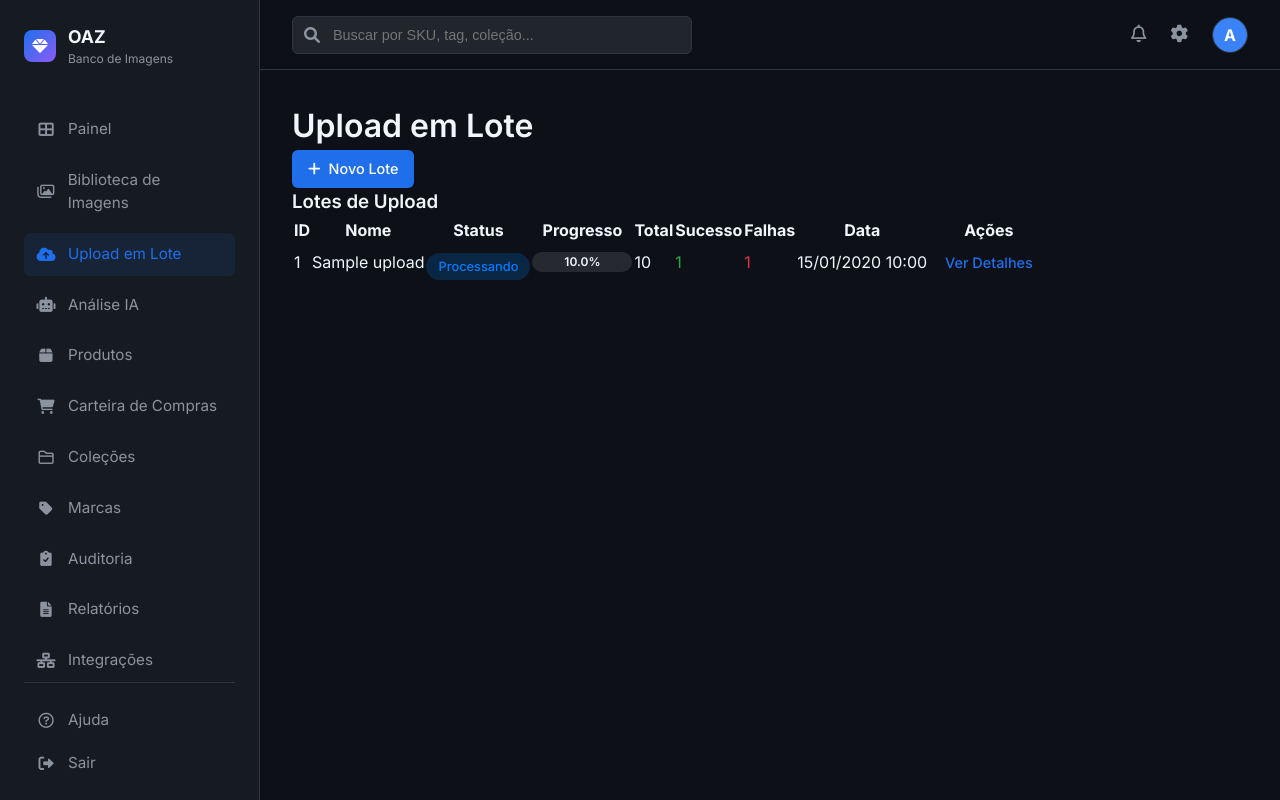
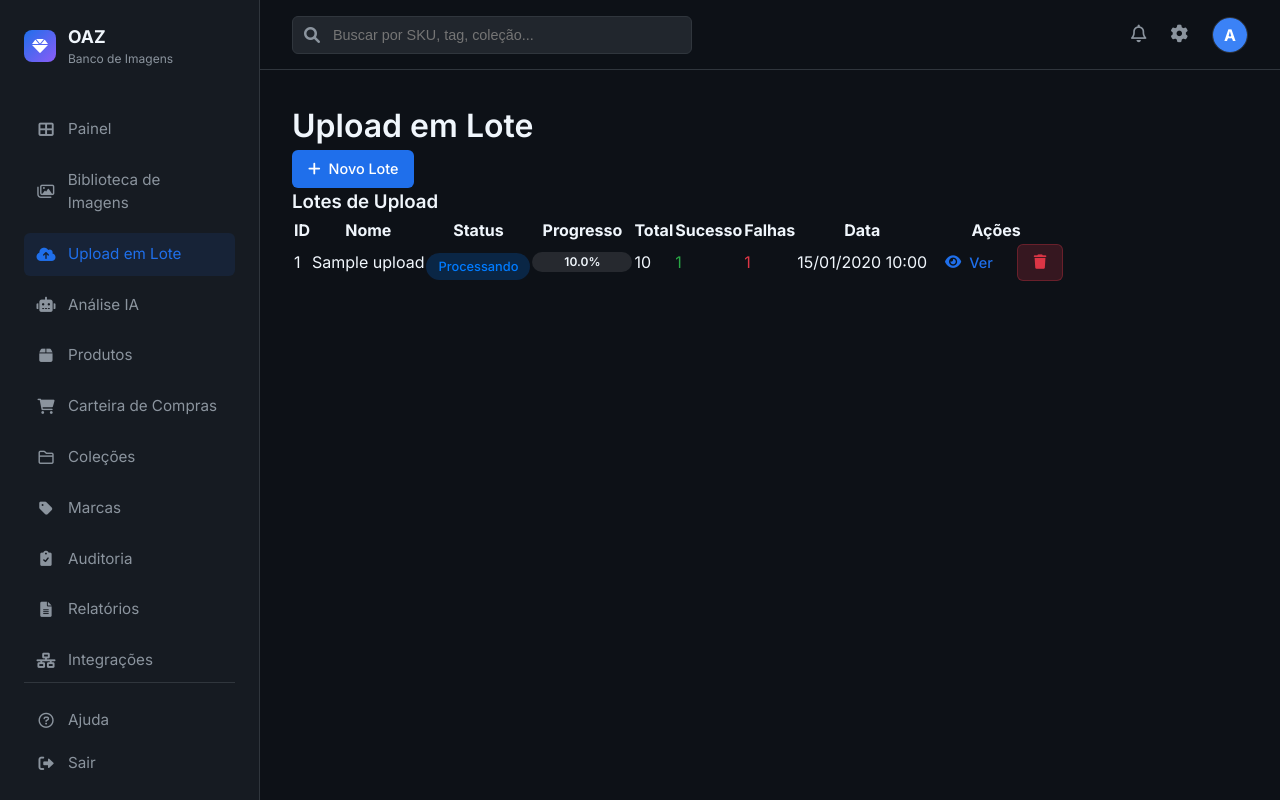
Before and after one commit to Ronaldmtt/Banco_Imagem_OAZ, a Flask app: page /batch in a window 1280 px wide. Run offline with Flask 3, Linux system fonts and the light colour scheme; a user stored in the database is signed in; tables that the repository leaves empty hold one stand-in row (values such as "Sample post").

Commit message:
Add ability to delete batches and improve batch status display
Adds a DELETE endpoint for batch deletion, updates the batch index template to include a delete button and styling for batch statuses, and removes a stuck batch.

Replit-Commit-Author: Agent
Replit-Commit-Session-Id: 879dccfa-2914-4a50-bb94-84efa9af2ba4
Replit-Commit-Checkpoint-Type: full_checkpoint
Replit-Commit-Event-Id: e64163a9-b29c-488b-b1ad-2eecadf0d2ec
Replit-Commit-Screenshot-Url: https://storage.googleapis.com/screenshot-production-us-central1/f8e27590-5a3c-442a-9e70-e5a30ac258d3/879dccfa-2914-4a50-bb94-84efa9af2ba4/15KwEYG
Replit-Helium-Checkpoint-Created: true

```diff
--- a/app.py
+++ b/app.py
@@ -3217,6 +3217,34 @@ def batch_upload_file():
     except Exception as e:
         return jsonify({'error': str(e)}), 500
 
+@app.route('/batch/<int:batch_id>/delete', methods=['DELETE'])
+@login_required
+def batch_delete(batch_id):
+    """Exclui um lote e todos os seus itens"""
+    batch = BatchUpload.query.get_or_404(batch_id)
+
+    if batch.usuario_id != current_user.id and not current_user.is_admin:
+        return jsonify({'error': 'Sem permissão para excluir este lote'}), 403
+
+    try:
+        items = BatchItem.query.filter_by(batch_id=batch_id).all()
+        for item in items:
+            if item.received_path and os.path.exists(item.received_path):
+                try:
+                    os.remove(item.received_path)
+                except:
+                    pass
+
+        BatchItem.query.filter_by(batch_id=batch_id).delete()
+        db.session.delete(batch)
+        db.session.commit()
+
+        return jsonify({'success': True, 'message': 'Lote excluído com sucesso'})
+
+    except Exception as e:
+        db.session.rollback()
+        return jsonify({'error': str(e)}), 500
+
 @app.route('/batch/<int:batch_id>')
 @login_required
 def batch_detail(batch_id):
--- a/templates/batch/index.html
+++ b/templates/batch/index.html
@@ -50,10 +50,13 @@
                     <td class="text-success">{{ batch.sucesso }}</td>
                     <td class="text-danger">{{ batch.falhas }}</td>
                     <td>{{ batch.created_at.strftime('%d/%m/%Y %H:%M') if batch.created_at else '-' }}</td>
-                    <td>
+                    <td class="actions-cell">
                         <a href="{{ url_for('batch_detail', batch_id=batch.id) }}" class="btn btn-sm btn-secondary">
-                            Ver Detalhes
+                            <i class="fas fa-eye"></i> Ver
                         </a>
+                        <button class="btn btn-sm btn-danger" onclick="deleteBatch({{ batch.id }}, '{{ batch.nome or 'Lote ' ~ batch.id }}')">
+                            <i class="fas fa-trash"></i>
+                        </button>
                     </td>
                 </tr>
                 {% endfor %}
@@ -117,5 +120,45 @@
 }
 .text-success { color: #28a745; }
 .text-danger { color: #dc3545; }
+.actions-cell {
+    display: flex;
+    gap: 8px;
+}
+.btn-danger {
+    background: rgba(220, 53, 69, 0.2);
+    color: #dc3545;
+    border: 1px solid rgba(220, 53, 69, 0.3);
+}
+.btn-danger:hover {
+    background: rgba(220, 53, 69, 0.4);
+}
+.status-recebendo {
+    background: rgba(23, 162, 184, 0.2);
+    color: #17a2b8;
+}
 </style>
+
+<script>
+async function deleteBatch(batchId, batchName) {
+    if (!confirm(`Tem certeza que deseja excluir "${batchName}"?\n\nTodos os itens do lote serão removidos permanentemente.`)) {
+        return;
+    }
+
+    try {
+        const response = await fetch(`/batch/${batchId}/delete`, {
+            method: 'DELETE'
+        });
+
+        const data = await response.json();
+
+        if (response.ok) {
+            window.location.reload();
+        } else {
+            alert('Erro ao excluir lote: ' + (data.error || 'Erro desconhecido'));
+        }
+    } catch (error) {
+        alert('Erro ao excluir lote: ' + error.message);
+    }
+}
+</script>
 {% endblock %}
```
Also changed, not shown: attached_assets/image_1765223544035.png (added).
